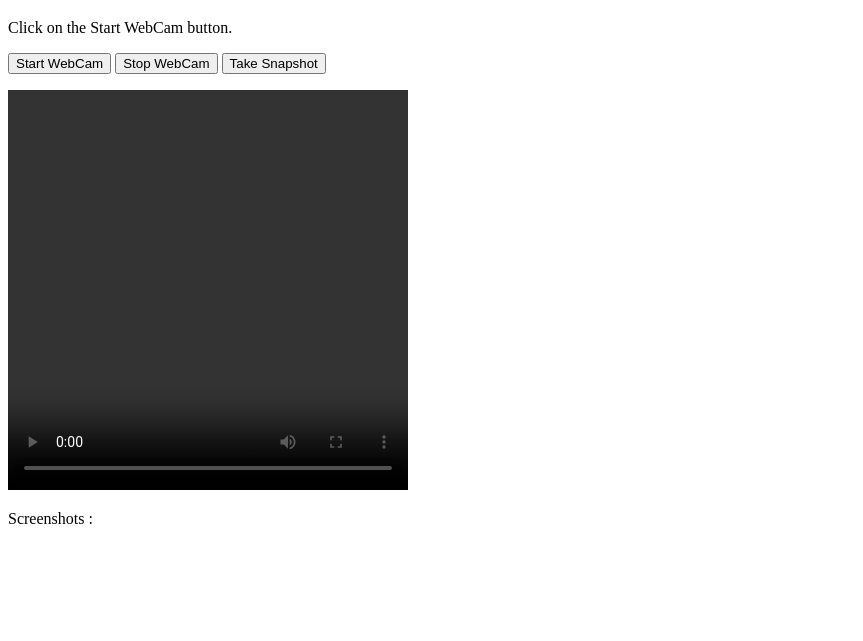
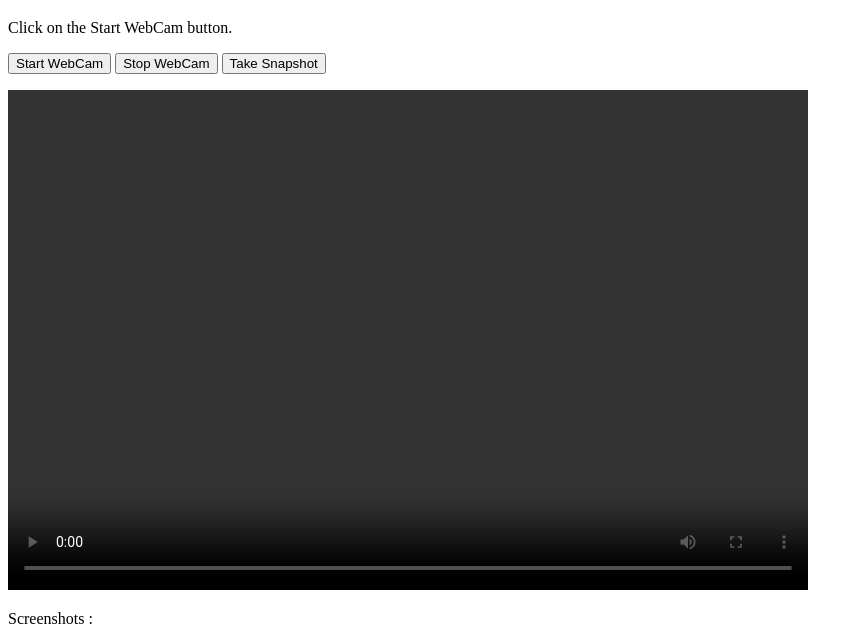
Before and after one commit to cnnsandrnns/cnnsandrnns.github.io, a plain HTML site: page object_detection/index.html in a window 1280 px wide. Shown: the part 61-702 px from the top of the page, without its empty margins (0-863 px from the left). Drawn offline with Linux system fonts and the light colour scheme.

Commit message:
Update index.html

```diff
--- a/object_detection/index.html
+++ b/object_detection/index.html
@@ -10,7 +10,7 @@
     <button onclick="stopWebcam();">Stop WebCam</button>
     <button onclick="snapshot();">Take Snapshot</button>
     </p>
-    <video onclick="snapshot(this);" width=400 height=400 id="video" controls autoplay></video>
+    <video onclick="snapshot(this);" width=800 height=500 id="video" controls autoplay></video>
   <p>
 
         Screenshots : <p>
```
